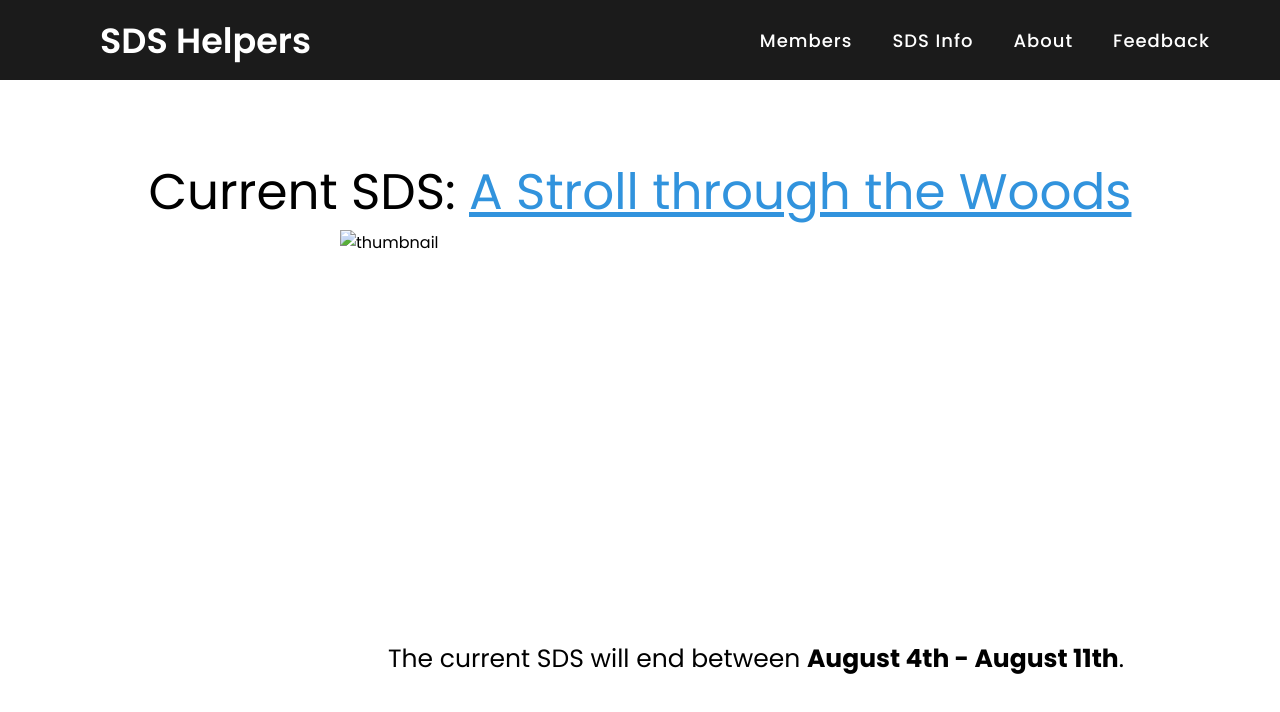
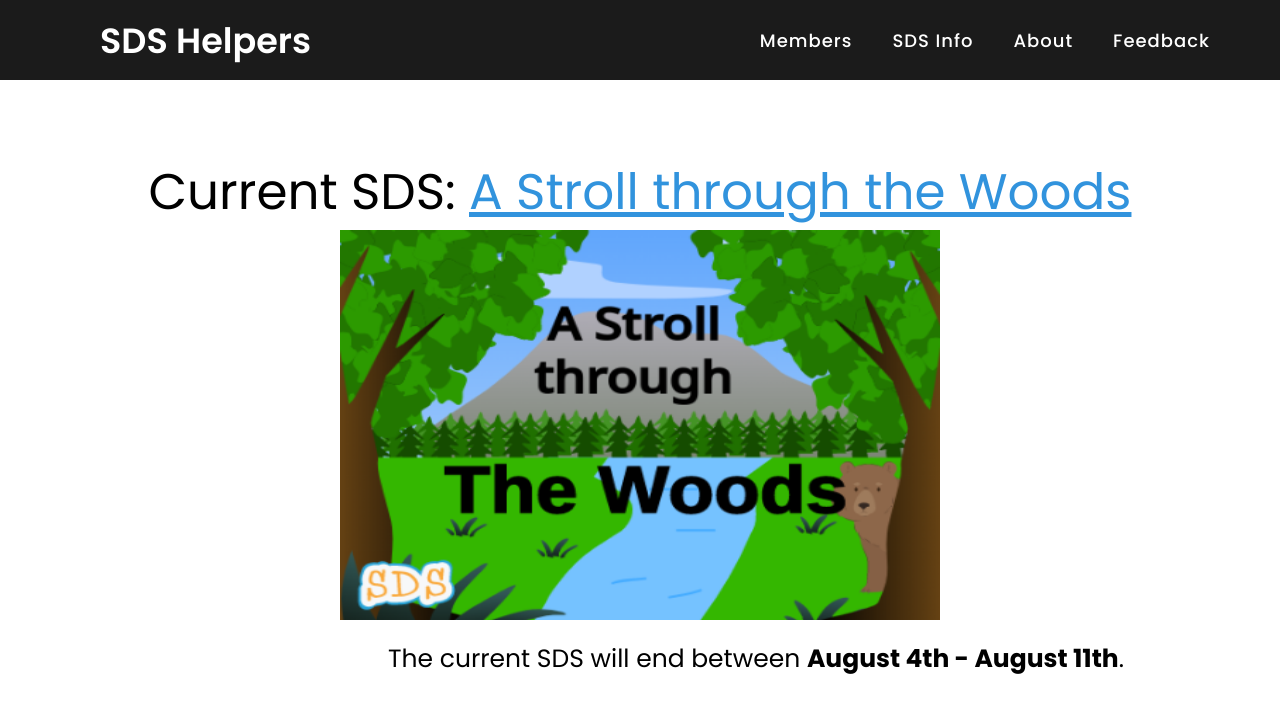
Before and after one commit to MaterArc/sdshelpers, a plain HTML site: page sds.html in a window 1280 px wide. Drawn offline with Linux system fonts and the light colour scheme.

Commit message:
Update sds.html

```diff
--- a/sds.html
+++ b/sds.html
@@ -28,7 +28,7 @@
          <div>
      <p> Current SDS: <a href="https://scratch.mit.edu/studios/33516071/" target="_blank">A Stroll through the Woods
 </a></p>
-           <img src="download (3).png" alt="thumbnail"</>
+           <img src="Screenshot 2023-07-17 3.47.28 PM.png"</>
          </div>
         <h>The current SDS will end between
 <b>August 4th - August 11th</b>.</h>
```
